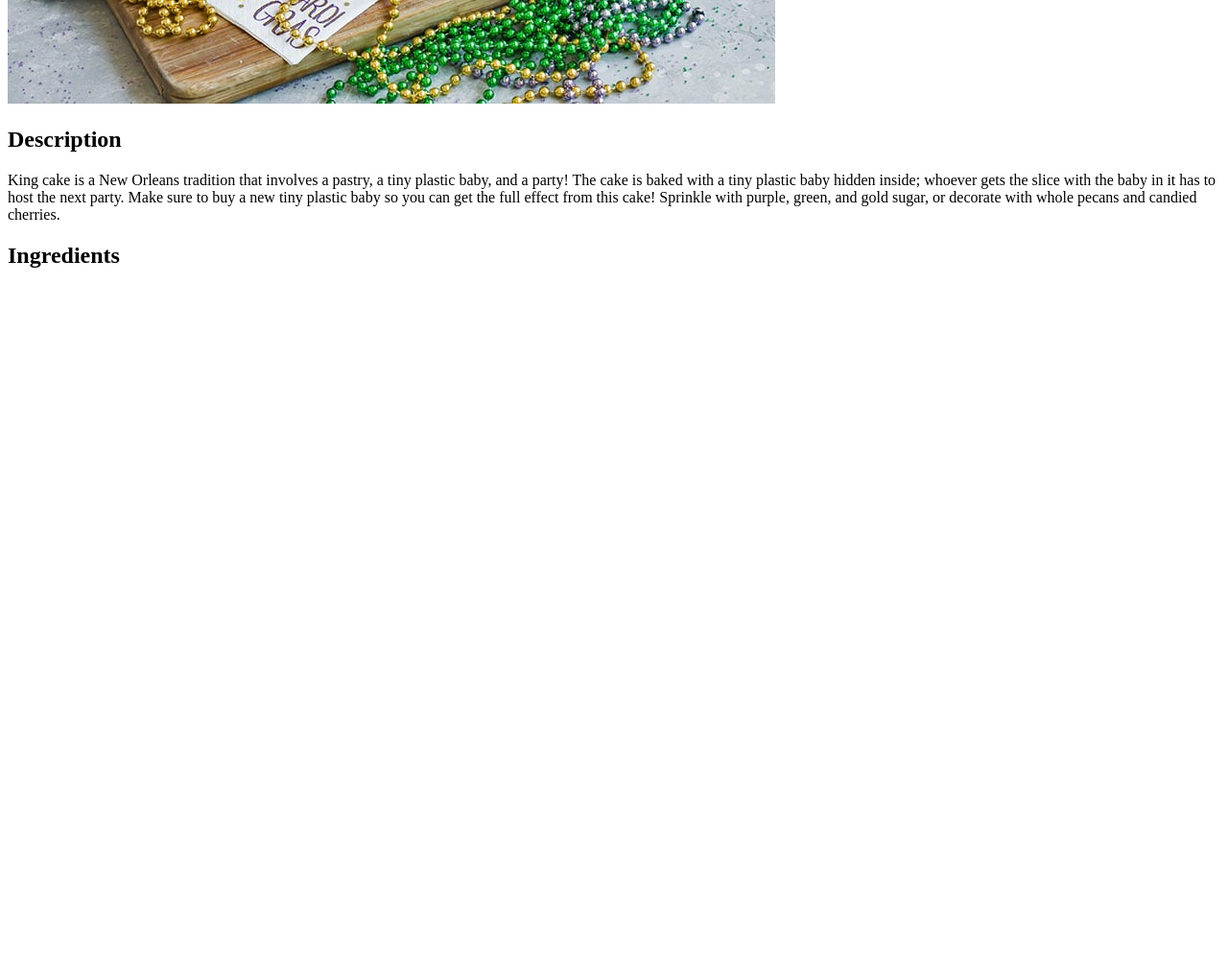
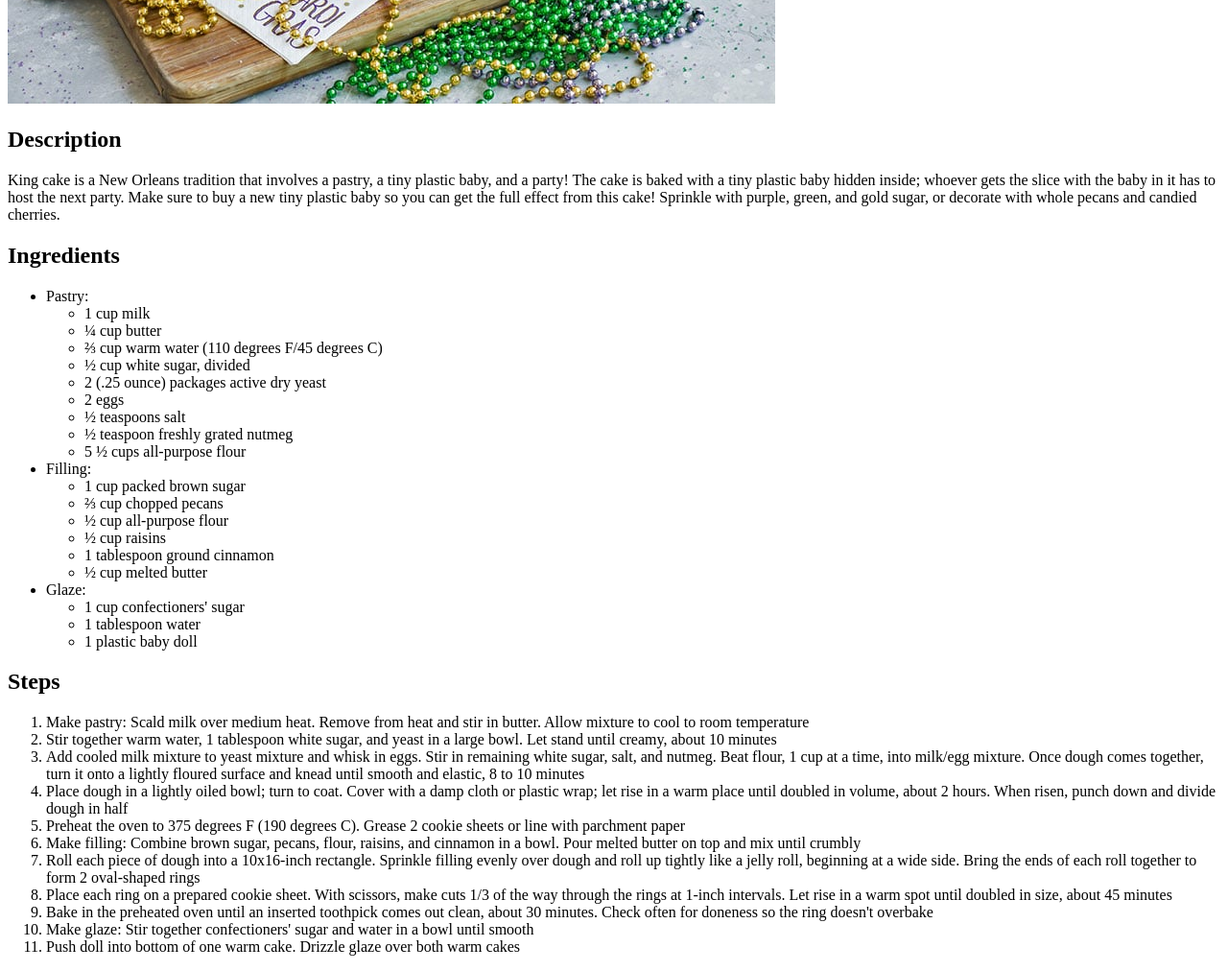
Before and after one commit to aleksmarsha/odin-recipes, a plain HTML site: page recipes/mardi_gras_king_cake.html in a window 1280 px wide. Shown: the part 505-1517 px from the top of the page at 96% size. Before the commit the page ends 805 px from the top, so only its background shows below. Drawn offline with Linux system fonts and the light colour scheme.

Commit message:
Add another recipe and image for it

```diff
--- a/recipes/mardi_gras_king_cake.html
+++ b/recipes/mardi_gras_king_cake.html
@@ -11,6 +11,50 @@
         <p>King cake is a New Orleans tradition that involves a pastry, a tiny plastic baby, and a party! The cake is baked with a tiny plastic baby hidden inside; whoever gets the slice with the baby in it has to host the next party. Make sure to buy a new tiny plastic baby so you can get the full effect from this cake! Sprinkle with purple, green, and gold sugar, or decorate with whole pecans and candied cherries.</p>
         <h2>Ingredients</h2>
         <ul>
+            <li>Pastry:
+                <ul>
+                    <li>1 cup milk</li>
+                    <li>¼ cup butter</li>
+                    <li>⅔ cup warm water (110 degrees F/45 degrees C)</li>
+                    <li>½ cup white sugar, divided</li>
+                    <li>2 (.25 ounce) packages active dry yeast</li>
+                    <li>2 eggs</li>
+                    <li>½ teaspoons salt</li>
+                    <li>½ teaspoon freshly grated nutmeg</li>
+                    <li>5 ½ cups all-purpose flour</li>
+                </ul>
+            </li>
+            <li>Filling:
+                <ul>
+                    <li>1 cup packed brown sugar</li>
+                    <li>⅔ cup chopped pecans</li>
+                    <li>½ cup all-purpose flour</li>
+                    <li>½ cup raisins</li>
+                    <li>1 tablespoon ground cinnamon</li>
+                    <li>½ cup melted butter</li>
+                </ul>
+            </li>
+            <li>Glaze:
+                <ul>
+                    <li>1 cup confectioners' sugar</li>
+                    <li>1 tablespoon water</li>
+                    <li>1 plastic baby doll</li>
+                </ul>
+            </li>
         </ul>
+        <h2>Steps</h2>
+        <ol>
+            <li>Make pastry: Scald milk over medium heat. Remove from heat and stir in butter. Allow mixture to cool to room temperature</li>
+            <li>Stir together warm water, 1 tablespoon white sugar, and yeast in a large bowl. Let stand until creamy, about 10 minutes</li>
+            <li>Add cooled milk mixture to yeast mixture and whisk in eggs. Stir in remaining white sugar, salt, and nutmeg. Beat flour, 1 cup at a time, into milk/egg mixture. Once dough comes together, turn it onto a lightly floured surface and knead until smooth and elastic, 8 to 10 minutes</li>
+            <li>Place dough in a lightly oiled bowl; turn to coat. Cover with a damp cloth or plastic wrap; let rise in a warm place until doubled in volume, about 2 hours. When risen, punch down and divide dough in half</li>
+            <li>Preheat the oven to 375 degrees F (190 degrees C). Grease 2 cookie sheets or line with parchment paper</li>
+            <li>Make filling: Combine brown sugar, pecans, flour, raisins, and cinnamon in a bowl. Pour melted butter on top and mix until crumbly</li>
+            <li>Roll each piece of dough into a 10x16-inch rectangle. Sprinkle filling evenly over dough and roll up tightly like a jelly roll, beginning at a wide side. Bring the ends of each roll together to form 2 oval-shaped rings</li>
+            <li>Place each ring on a prepared cookie sheet. With scissors, make cuts 1/3 of the way through the rings at 1-inch intervals. Let rise in a warm spot until doubled in size, about 45 minutes</li>
+            <li>Bake in the preheated oven until an inserted toothpick comes out clean, about 30 minutes. Check often for doneness so the ring doesn't overbake</li>
+            <li>Make glaze: Stir together confectioners' sugar and water in a bowl until smooth</li>
+            <li>Push doll into bottom of one warm cake. Drizzle glaze over both warm cakes</li>
+        </ol>
     </body>
 </html>
```
Also changed, not shown: index.html (+1 -0 lines), recipes/herman_reunion_cheese_ball.html (added, +39 -0 lines), images/herman_reunion_cheese_ball.jpg (added).
